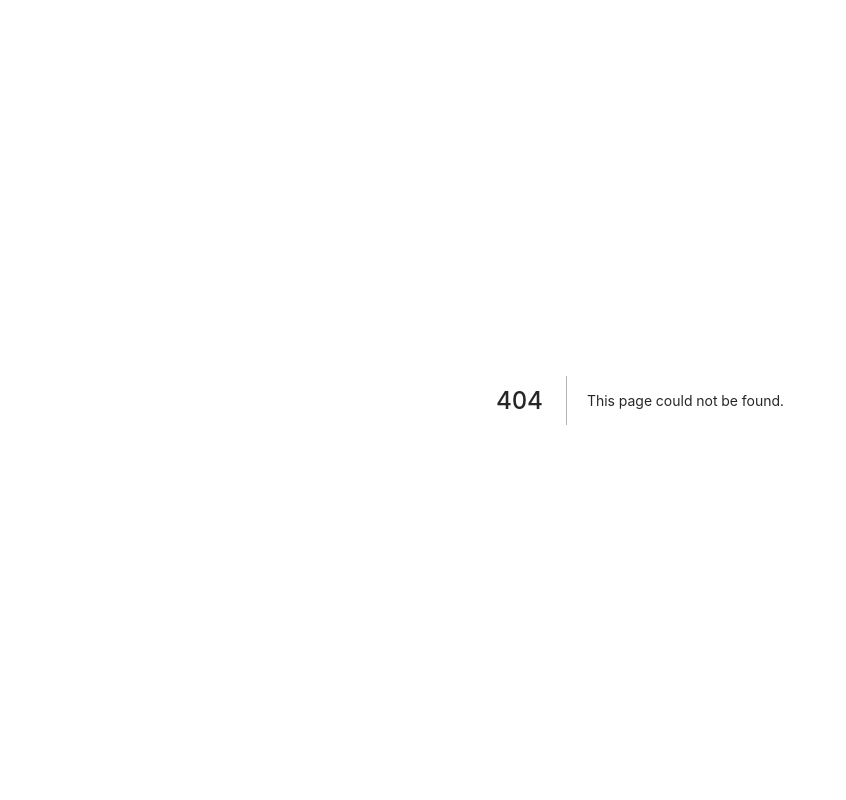
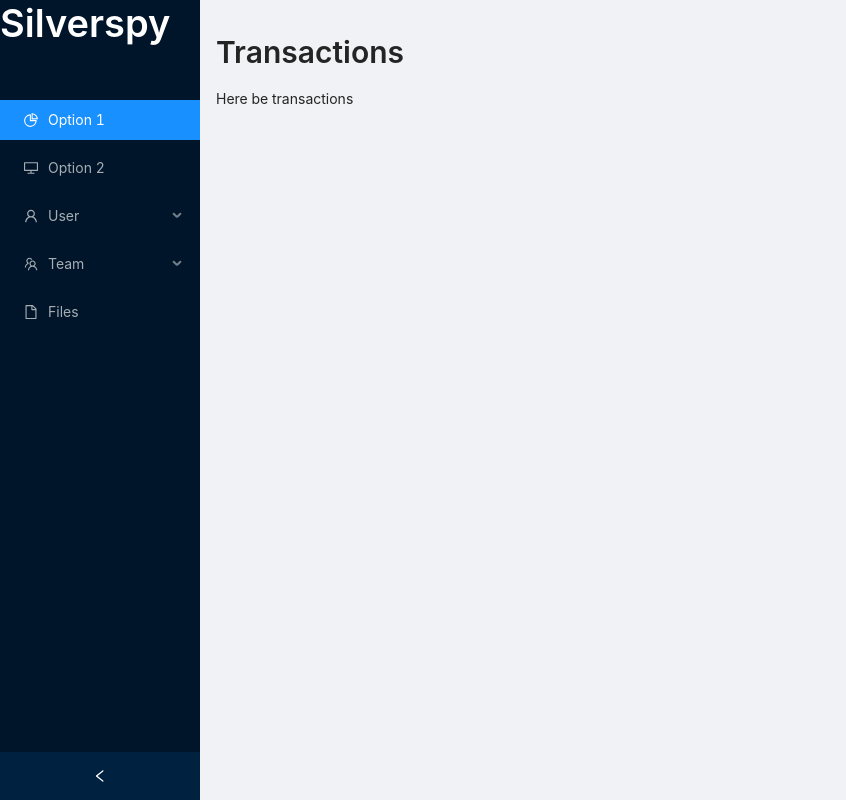
Before and after one commit to mttchpmn/silverspy-web, a Next.js app: page /transactions in a window 1280 px wide. Before the commit this address had no page. Shown: the whole page, without its empty margins (0-846 px from the left). Built offline with nearby package versions, Linux system fonts and the light colour scheme.

Commit message:
Add page empties

```diff
--- /dev/null
+++ b/components/LayoutContainer.tsx
@@ -0,0 +1,56 @@
+import React, {useState} from 'react';
+import {Layout, Menu, Breadcrumb, Typography, Divider} from 'antd';
+import {
+    DesktopOutlined,
+    PieChartOutlined,
+    FileOutlined,
+    TeamOutlined,
+    UserOutlined,
+} from '@ant-design/icons';
+
+const {Title} = Typography;
+const {Header, Content, Footer, Sider} = Layout;
+const {SubMenu} = Menu;
+
+// @ts-ignore
+const SiderDemo = ({children}) => {
+    const [collapsed, setCollapsed] = useState(false);
+
+    return (
+        <Layout style={{minHeight: '100vh'}}>
+            <Sider collapsible collapsed={collapsed} onCollapse={() => setCollapsed(x => !x)}>
+                <div className="logo">
+                    <Title style={{color: "white"}}>Silverspy</Title>
+                </div>
+                <Divider />
+                <Menu theme="dark" defaultSelectedKeys={['1']} mode="inline">
+                    <Menu.Item key="1" icon={<PieChartOutlined/>}>
+                        Option 1
+                    </Menu.Item>
+                    <Menu.Item key="2" icon={<DesktopOutlined/>}>
+                        Option 2
+                    </Menu.Item>
+                    <SubMenu key="sub1" icon={<UserOutlined/>} title="User">
+                        <Menu.Item key="3">Tom</Menu.Item>
+                        <Menu.Item key="4">Bill</Menu.Item>
+                        <Menu.Item key="5">Alex</Menu.Item>
+                    </SubMenu>
+                    <SubMenu key="sub2" icon={<TeamOutlined/>} title="Team">
+                        <Menu.Item key="6">Team 1</Menu.Item>
+                        <Menu.Item key="8">Team 2</Menu.Item>
+                    </SubMenu>
+                    <Menu.Item key="9" icon={<FileOutlined/>}>
+                        Files
+                    </Menu.Item>
+                </Menu>
+            </Sider>
+            <Layout className="site-layout">
+                {/*<Header className="site-layout-background" style={{padding: 0}}/>*/}
+                <Content style={{margin: '2rem 1rem'}}>
+                    {children}
+                </Content>
+            </Layout>
+        </Layout>
+    );
+}
+export default SiderDemo
--- /dev/null
+++ b/pages/transactions.tsx
@@ -0,0 +1,17 @@
+import {NextPage} from "next";
+import LayoutContainer from "../components/LayoutContainer";
+import {Typography} from "antd";
+
+const {Title, Text} = Typography;
+
+const TransactionsPage: NextPage = () =>
+{
+    return (
+        <LayoutContainer>
+           <Title level={2}>Transactions</Title>
+            <Text>Here be transactions</Text>
+        </LayoutContainer>
+    )
+}
+
+export default TransactionsPage;
```
Also changed, not shown: pages/payments.tsx (added, +8 -0 lines).
